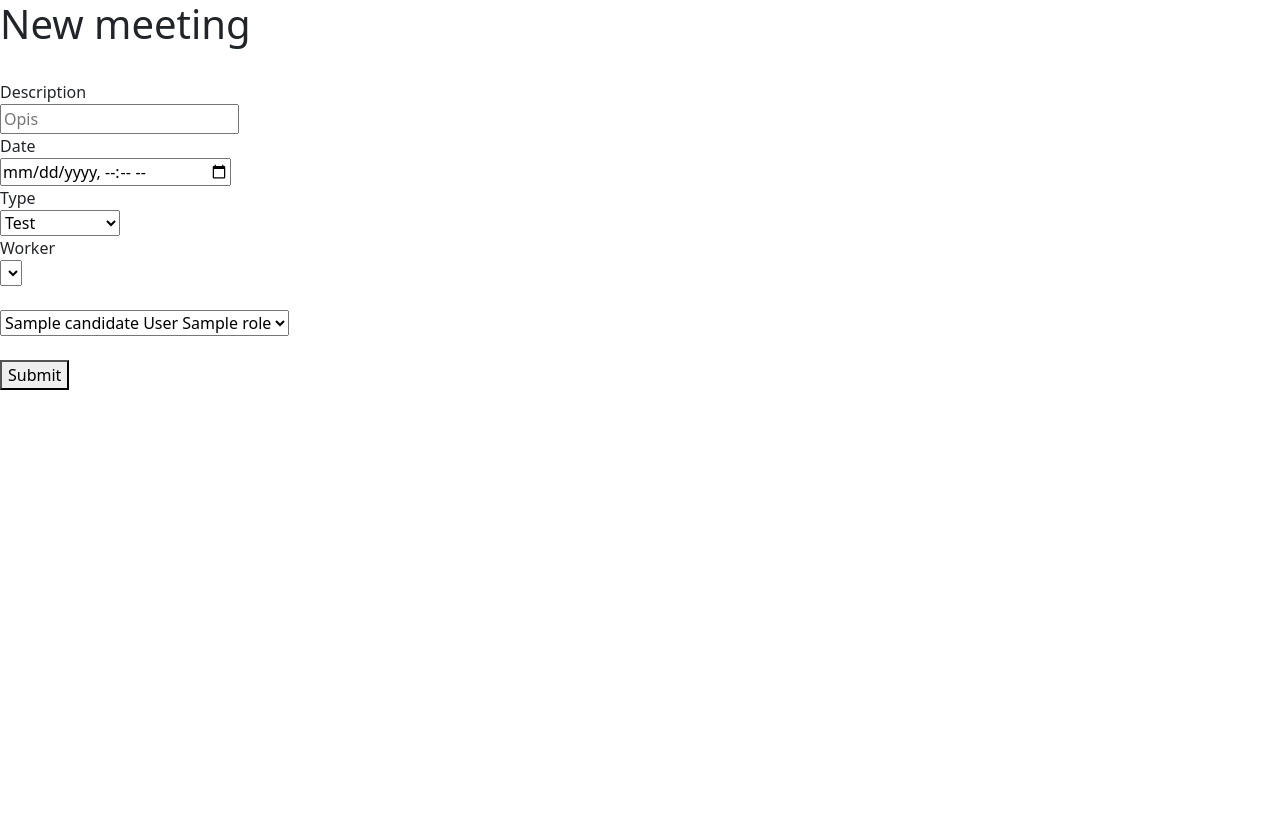
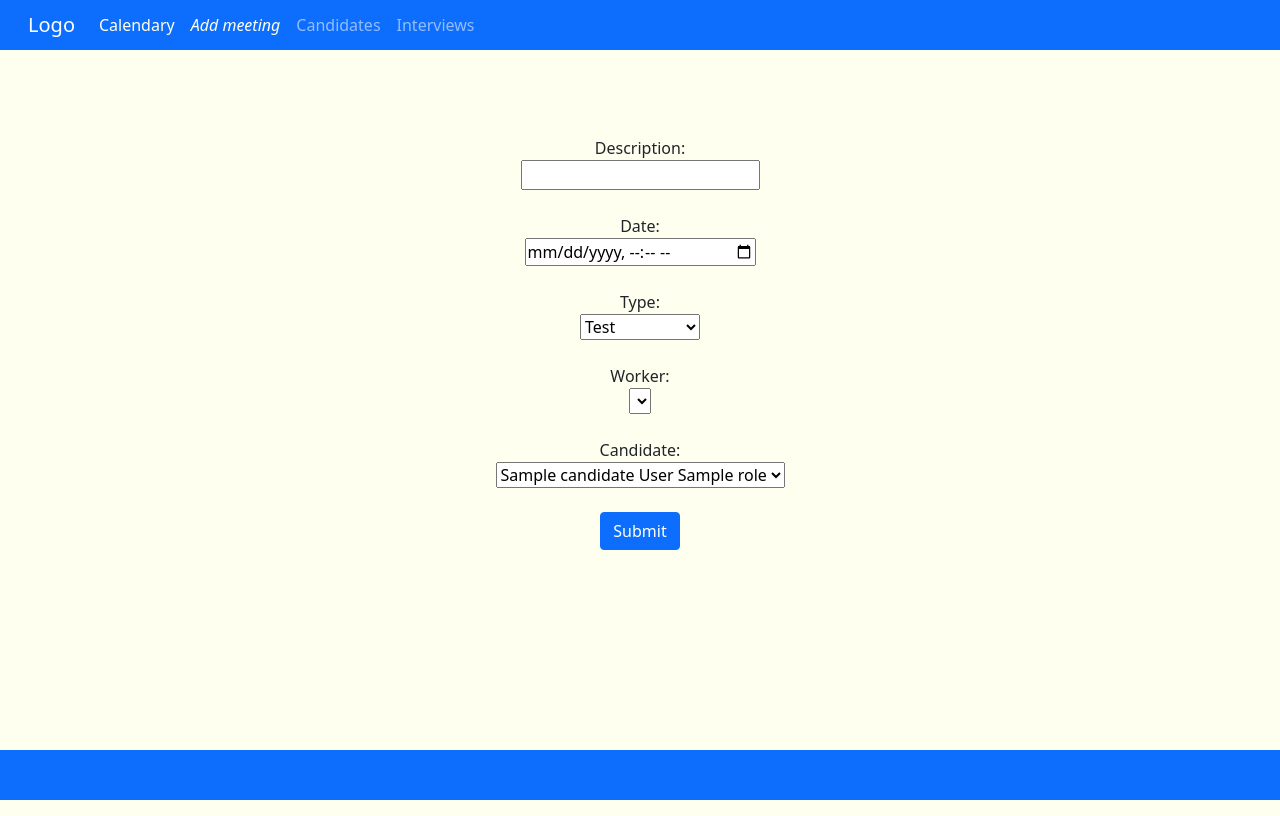
Before and after one commit to rafal1999/TAB, a Django app: page /calendar/create/ in a window 1280 px wide. Before the commit the page ends 390 px from the top, so only its background shows below. Run offline with Django 3.2, Linux system fonts and the light colour scheme; tables that the repository leaves empty hold one stand-in row (values such as "Sample post"); lists and menus that the app fills with data are empty; some libraries are stand-ins or nearby versions.

Commit message:
wygląd dodawania spotkania

```diff
--- a/Site/templates/calendarcreate.html
+++ b/Site/templates/calendarcreate.html
@@ -1,4 +1,7 @@
+{% extends 'base.html' %}
 {% load static %}
+
+{% block content %}
 
 <link
     rel="stylesheet"
@@ -7,31 +10,77 @@
 />
 
 <html>
-
-<h1>New meeting</h1>
+  <title>Candidates recruitment system</title>
+    <body style="background-color:ivory">
+        <nav class="navbar fixed-top navbar-dark bg-primary navbar-expand-lg" style="height: 50px" >
+            <div class="container-fluid">
+                <a class="navbar-brand" href="/">Logo</a>
+                <div class="collapse navbar-collapse">
+                    <ul class="navbar-nav">
+                        <li class="nav-item">
+                            <a href="/calendar/" class="nav-link" style="color: ivory;">Calendary</a>
+                        </li>
+                        <li class="nav-item" >
+                          <a class="nav-link disabled" style="font-style: italic; color:ivory" >Add meeting</a>
+                        </li>
+                        <li class="nav-item">
+                            <a href="/candidates" class="nav-link">Candidates</a>
+                        </li>
+                        <li class="nav-item">
+                            <a href="/interviews" class="nav-link">Interviews</a>
+                        </li>
+                    </ul>
+                </div>
+            </div>
+        </nav>
+        <nav class="navbar fixed-bottom navbar-dark bg-primary " style="height: 50px" ></nav>
+<center>
+<br><br>
 
     <form method="POST">
         {% csrf_token %}
-    <br>Description</br>
-    <input name="meeting_desc" id="id_meeting_desc" placeholder="Opis" value="{{meeting.Description}}"/>
-    <br>Date</br>
+        <br>Description:</br>
+        <input name="meeting_desc" id="id_meeting_desc"  value="{{meeting.Description}}"/>
+        <br>
+
+        <br>Date:</br>
         {{ tf.Meeting_date }}
-    <br>Type</br>
+        <span class="iconify" data-icon="mdi:help-circle" style="color: lightcoral;" data-toggle="tooltip" data-placement="right" title="YYYY-MM-DD"></span>
+        <br>
+
+        <br>Type:</br>
         {{ tf.Meeting_type }}
-    <br>Worker</br>
+        <br>
+
+        <br>Worker:</br>
         <select name="workers" id="workers">
         {% for w in workers %}
           <option>{{w.Name}} {{w.Surname}}</option>
         {% endfor %}
         </select>
-    <br></br>
+        <br>
+
+        <br>Candidate:</br>
         <select name="process" id="process">
         {% for p in processes %}
           <option>{{p}}</option>
         {% endfor %}
         </select>
         <br></br>
-    <button>Submit</button>
+        <button class="btn btn-primary">Submit</button>
     </form>
+</center>
+    </body>
+</html>
+{% endblock content %}
 
-</html>
+{% block js %}
+
+<script src="https://code.iconify.design/2/2.0.3/iconify.min.js"></script>
+
+<script>
+  $(function () {
+$('[data-toggle="tooltip"]').tooltip()
+})
+</script>
+{% endblock js %}
```
Lines whose indentation alone changed are shown as unchanged.
